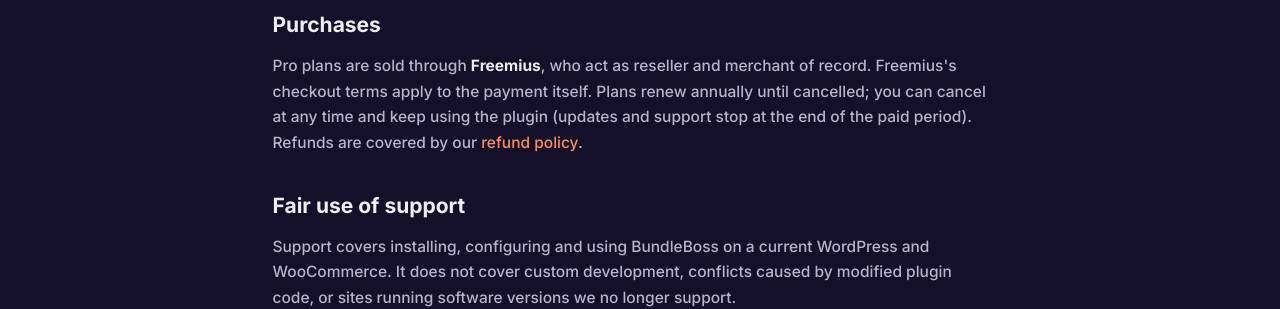
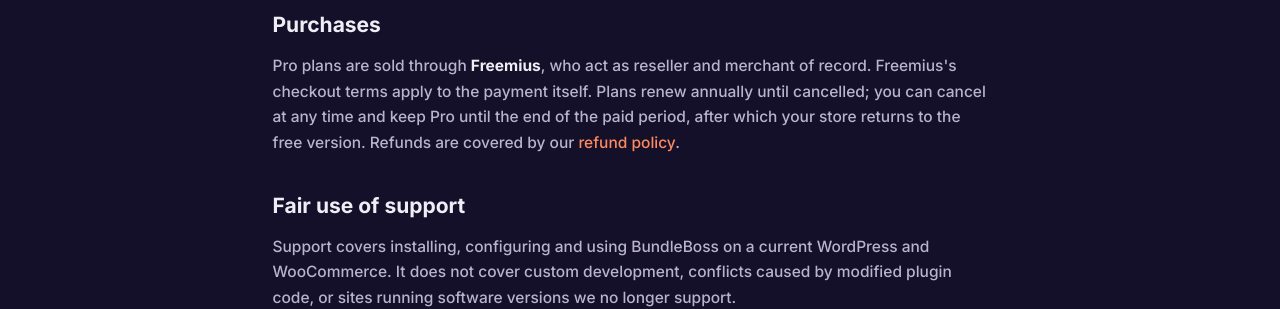
Before and after one commit to BundleBoss/website, a Jekyll site: the page terms.html, which Jekyll copies as it is, in a window 1280 px wide. Shown: the part 500-809 px from the top of the page. Built offline with Jekyll 4.4.1, drawn with Linux system fonts in a browser that asks for light colours.

Commit message:
Fix misleading cancel/expiry copy in pricing FAQ and terms
The pricing 'What happens if I cancel?' answer and the terms Purchases clause implied Pro keeps running after a licence lapses (only updates/support stop). The default, and refunds.html, is the opposite: on expiry the store reverts to the free version, data preserved and restored on renewal. Reword both to match.

```diff
--- a/pricing/index.html
+++ b/pricing/index.html
@@ -184,8 +184,10 @@
     </details>
     <details class="faq-item">
       <summary>What happens if I cancel?</summary>
-      <p>The plugin keeps working, your bundles stay intact, you stop
-      receiving updates and support. Your data is never held hostage.</p>
+      <p>Your Pro plan stays active until the end of the period you have
+      paid for, then it does not renew and your store returns to the free
+      version. Nothing is deleted or held hostage, and your Builder setup
+      springs back the moment you renew.</p>
     </details>
     <details class="faq-item">
       <summary>What if I drop from Pro back to Free?</summary>
--- a/terms.html
+++ b/terms.html
@@ -52,8 +52,8 @@
   <p>Pro plans are sold through <strong>Freemius</strong>, who act as
   reseller and merchant of record. Freemius's checkout terms apply to
   the payment itself. Plans renew annually until cancelled; you can
-  cancel at any time and keep using the plugin (updates and support
-  stop at the end of the paid period). Refunds are covered by our
+  cancel at any time and keep Pro until the end of the paid period,
+  after which your store returns to the free version. Refunds are covered by our
   <a href="/refunds.html">refund policy</a>.</p>
 
   <h2>Fair use of support</h2>
```
